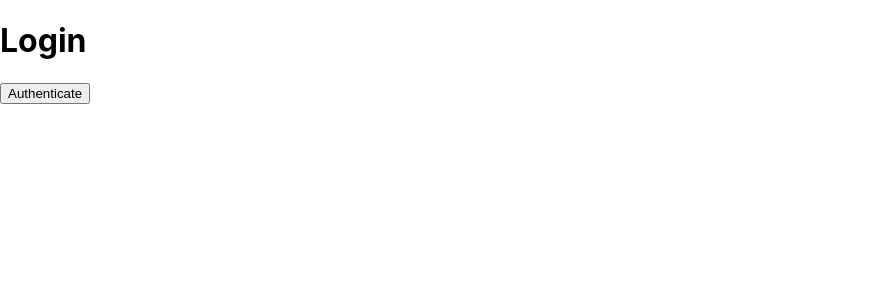
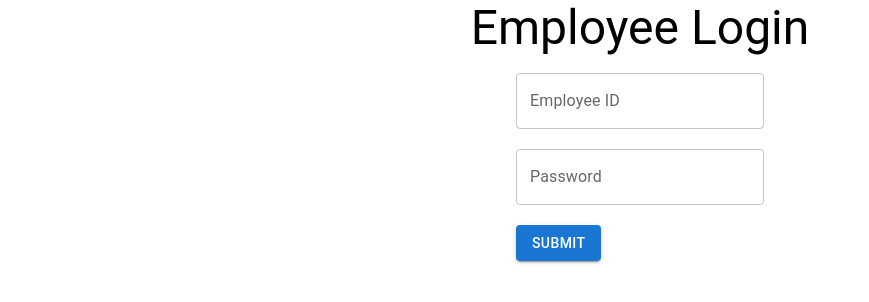
Before and after one commit to andrewtran10/ctf, a React (Create React App) app in the folder client/: page /login in a window 1280 px wide. Shown: the top 302 px of the page, without its empty margins (0-869 px from the left). Built offline with nearby package versions, Linux system fonts and the light colour scheme.

Commit message:
implement login page

```diff
--- a/client/src/components/Dashboard.js
+++ b/client/src/components/Dashboard.js
@@ -1,10 +1,24 @@
 import React, { Fragment } from 'react';
+import { toast } from 'react-toastify';
 
 const Dashboard = ({setAuth}) =>  {
+
+    const logout = async e => {
+        e.preventDefault();
+        try {
+            localStorage.removeItem("token");
+            setAuth(false);
+            toast.success("Logout successful");
+        } catch (error) {
+            console.error(error.message);
+        }
+    }
+
     return (
         <Fragment>
             <h1> Dashboard </h1>
-            <button onClick={() => setAuth(false)}> Logout </button>
+            <button onClick={e => logout(e)
+            }> Logout </button>
         </Fragment>
     );
 };
--- a/client/src/components/Login.js
+++ b/client/src/components/Login.js
@@ -1,10 +1,93 @@
-import React, { Fragment } from 'react';
+import React, { Fragment , useState } from 'react';
+import { TextField, Button} from '@mui/material';
+import { Box, Grid, Typography } from '@mui/material';
+
+import { toast } from 'react-toastify';
+
+const defaultValues = {
+    id: "",
+    pass: ""
+}
+
 
 const Login = ({setAuth}) =>  {
+    const [formValues, setFormValues] = useState(defaultValues);
+
+    const handleInputChange = (e) => {
+        const {name, value} = e.target;
+        setFormValues ({...formValues, [name]: value
+        });
+    };
+
+    const handleSubmit = async (e) => {
+        e.preventDefault();
+        try {
+            const res = await fetch(
+                "http://localhost:5000/auth/login",
+                {
+                    method: "POST",
+                    mode: "cors",
+                    headers: {"Content-type": "application/json"},
+                    body: JSON.stringify(formValues)
+                }
+            );
+
+            console.log(formValues);
+
+            const parsedRes = await res.json();
+
+            if (parsedRes.token) {
+                localStorage.setItem("token", parsedRes.token);
+                setAuth(true);
+                toast.success("Login successful");
+            } else {
+                setAuth(false);
+                toast.error(parsedRes);
+            }
+
+        } catch (error) {
+            console.error(error.message);
+        }
+      };
+
     return (
         <Fragment>
-            <h1> Login </h1>
-            <button onClick={() => setAuth(true)}> Authenticate </button>
+            <Box
+                display="flex"
+                justifyContent="center"
+                alignItems="center"
+            >
+                <Typography variant='h3'component='div' gutterBottom> Employee Login </Typography>
+            </Box>
+                <Grid container alignItems="center" justify="center" direction="column">
+                    <form noValidate autoComplete='off' onSubmit={handleSubmit}>
+                        <Grid item>
+                        <TextField
+                            id="id"
+                            name="id"
+                            label="Employee ID"
+                            type="text"
+                            value={formValues.id}
+                            onChange={e => handleInputChange(e)}
+                        />
+                        </Grid>
+                       <br/>
+                        <Grid item>
+                        <TextField
+                            id="pass"
+                            name="pass"
+                            label="Password"
+                            type="text"
+                            value={formValues.pass}
+                            onChange={e => handleInputChange(e)}
+                        />
+                        </Grid>
+                        <br/>
+                        <Button variant="contained" color="primary" type="submit">
+                            Submit
+                        </Button>
+                    </form>
+                </Grid>
         </Fragment>
     );
 };
```
Also changed, not shown: 1 other file (tests, documents, lock files or other folders).
